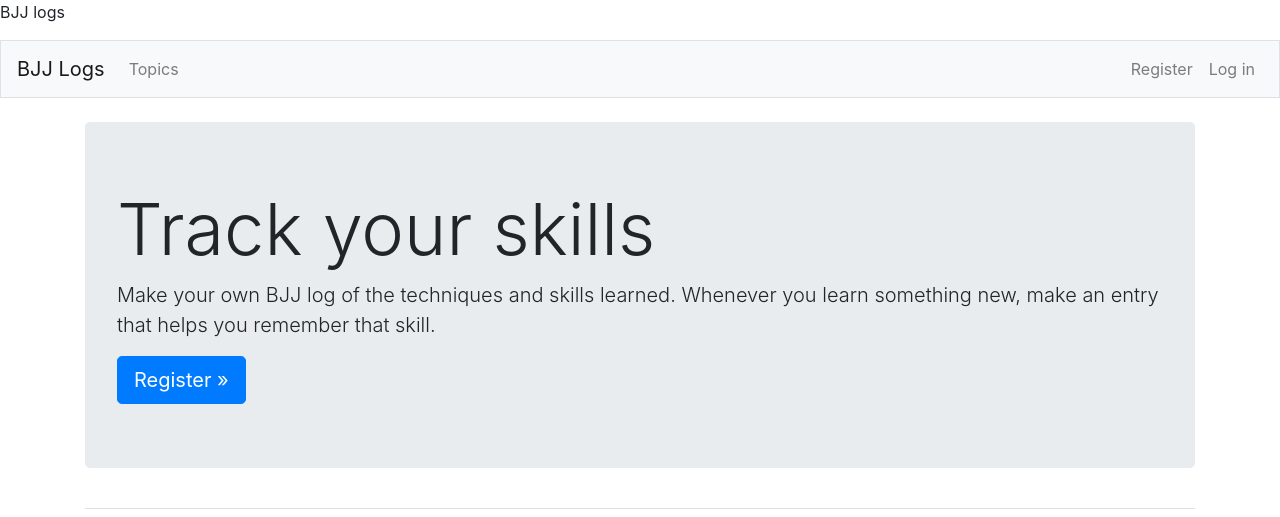
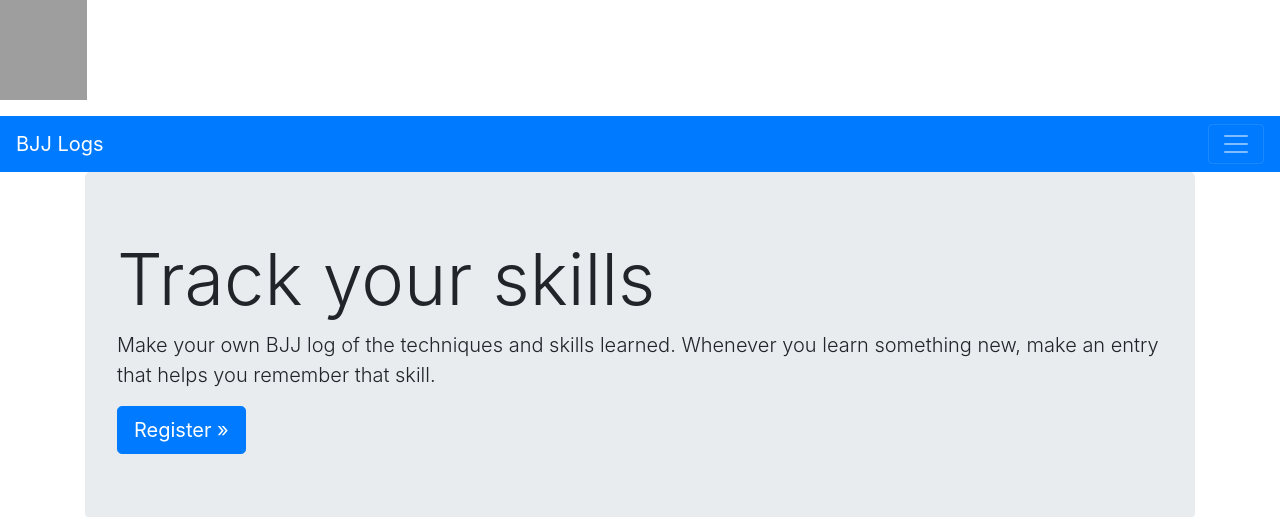
Before and after one commit to bulwarkjj/bjj_journal-, a Django app: page / in a window 1280 px wide. Shown: the top 517 px of the page. Run offline with Django 3.2, Linux system fonts and the light colour scheme; some libraries are stand-ins or nearby versions; grey boxes are pictures that could not be loaded.

Commit message:
updated navbar and bulwark logo added

```diff
--- a/bjj_logs/templates/bjj_logs/base.html
+++ b/bjj_logs/templates/bjj_logs/base.html
@@ -7,14 +7,14 @@
     <meta name="viewport"
           content="width=device-width, user-scalable=no, initial-scale=1.0, maximum-scale=1.0, minimum-scale=1.0">
     <meta http-equiv="X-UA-Compatible" content="ie=edge">
-    <title>BJJ Logs</title>
+    <title>Bulwark Jiu Jitsu</title>
 
     {% bootstrap_css %}
     {% bootstrap_javascript jquery='full' %}
 </head>
 <body>
 
-    <nav class="navbar navbar-expand-md navbar-light bg-light mb-4 border">
+    <nav class="navbar navbar-dark bg-primary">
 
         <a class="navbar-brand" href="{% url 'bjj_logs:index' %}">
             BJJ Logs</a>
@@ -31,9 +31,9 @@
             </ul>
             <ul class="navbar-nav ml-auto">
                 {% if user.is_authenticated %}
-                    <li class="nav-item">
+                    <!--<li class="nav-item">
                         <span class="navbar-text">Hello, {{ user.username }}.</span>
-                    </li>
+                    </li>-->
                     <li class="nav-item">
                         <a class="nav-link" href="{% url 'users:logout' %}">Log out</a>
                     </li>
--- a/bjj_logs/templates/bjj_logs/index.html
+++ b/bjj_logs/templates/bjj_logs/index.html
@@ -5,10 +5,14 @@
     <meta name="viewport"
           content="width=device-width, user-scalable=no, initial-scale=1.0, maximum-scale=1.0, minimum-scale=1.0">
     <meta http-equiv="X-UA-Compatible" content="ie=edge">
-    <title>Document</title>
+    <title>Bulwark Jiu Jitsu</title>
 </head>
 <body>
-    <p>BJJ logs</p>
+    <p>
+        <a data-flickr-embed="true" href="https://www.flickr.com/photos/192173861@N05/50957346391/in/dateposted-public/" title="BulwarkShield_NoText">
+        <img src="https://live.staticflickr.com/65535/50957346391_efc5fedf2d_t.jpg" width="87" height="100" alt="BulwarkShield">
+        </a>
+    </p>
 
     {% extends "bjj_logs/base.html" %}
 
--- a/bjj_logs/templates/bjj_logs/topic.html
+++ b/bjj_logs/templates/bjj_logs/topic.html
@@ -5,7 +5,7 @@
     <meta name="viewport"
           content="width=device-width, user-scalable=no, initial-scale=1.0, maximum-scale=1.0, minimum-scale=1.0">
     <meta http-equiv="X-UA-Compatible" content="ie=edge">
-    <title>Document</title>
+    <title>Bulwark Jiu Jitsu</title>
 </head>
 <body>
     {% extends 'bjj_logs/base.html' %}
--- a/bjj_logs/templates/bjj_logs/topics.html
+++ b/bjj_logs/templates/bjj_logs/topics.html
@@ -5,7 +5,7 @@
     <meta name="viewport"
           content="width=device-width, user-scalable=no, initial-scale=1.0, maximum-scale=1.0, minimum-scale=1.0">
     <meta http-equiv="X-UA-Compatible" content="ie=edge">
-    <title>Document</title>
+    <title>Bulwark Jiu Jitsu</title>
 </head>
 <body>
     {% extends 'bjj_logs/base.html' %}
--- a/bjj_logs/urls.py
+++ b/bjj_logs/urls.py
@@ -15,6 +15,7 @@ urlpatterns = [
     path('new_topic/', views.new_topic, name='new_topic'),
     # Page for adding a new entry
     path('new_entry/<int:topic_id>/', views.new_entry, name='new_entry'),
+    # remove topic
     # Page for editing an entry.
-    path('edit_entry/<int:entry_id>/', views.edit_entry, name='edit_entry')
+    path('edit_entry/<int:entry_id>/', views.edit_entry, name='edit_entry'),
 ]
--- a/bjj_logs/views.py
+++ b/bjj_logs/views.py
@@ -1,6 +1,6 @@
-from django.shortcuts import render, redirect
+from django.shortcuts import render, redirect, get_object_or_404
 from django.contrib.auth.decorators import login_required
-from django.http import Http404
+from django.http import Http404, HttpResponseRedirect
 from .models import Topic, Entry
 from .forms import TopicForm, EntryForm
 
@@ -9,6 +9,7 @@ def index(request):
     """The home page for bjj logs."""
     return render(request, 'bjj_logs/index.html')
 
+
 @login_required
 def topics(request):
     """Show all topics"""
@@ -16,16 +17,18 @@ def topics(request):
     context = {'topics': topics}
     return render(request, 'bjj_logs/topics.html', context)
 
+
 @login_required
 def topic(request, topic_id):
     """Show a single topic and all it's entries"""
-    topic = Topic.objects.get(id=topic_id)
+    topic = get_object_or_404(Topic, id=topic_id)
     # Makes sure the topic belongs to the current user
     if topic.owner != request.user:
         raise Http404
     entries = topic.entry_set.order_by('-date_added')
     context = {'topic': topic, 'entries': entries}
     return render(request, 'bjj_logs/topic.html', context)
+
 
 @login_required
 def new_topic(request):
@@ -46,6 +49,7 @@ def new_topic(request):
     # Display a blank or invaild form.
     context = {'form': form}
     return render(request, "bjj_logs/new_topic.html", context)
+
 
 @login_required
 def new_entry(request, topic_id):
@@ -68,6 +72,7 @@ def new_entry(request, topic_id):
     context = {'topic': topic, 'form': form}
     return render(request, "bjj_logs/new_entry.html", context)
 
+
 @login_required
 def edit_entry(request, entry_id):
     """user edits an existing entry for a set topic"""
```
